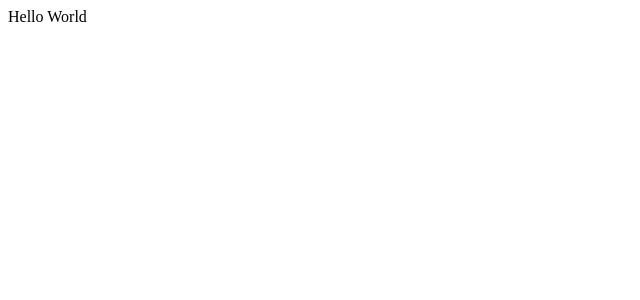
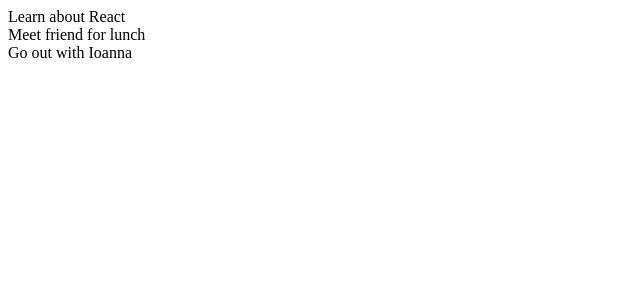
Before and after one commit to kboul/react-todo, a React (Create React App) app: page / in a window 1280 px wide. Shown: the top 300 px of the page, without its empty margins (0-640 px from the left). Built offline with nearby package versions, Linux system fonts and the light colour scheme.

Commit message:
Import Main component on App component

```diff
--- a/src/components/App.tsx
+++ b/src/components/App.tsx
@@ -1,9 +1,8 @@
 import React from 'react';
+import Main from './Main';
 
 const App: React.FC = () => {
-    return (
-        <div>Hello World</div>
-    );
-}
+    return <Main />;
+};
 
 export default App;
```
